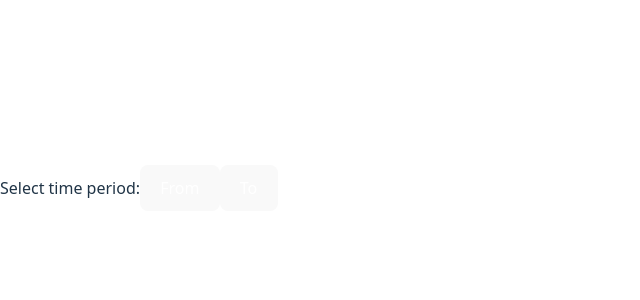
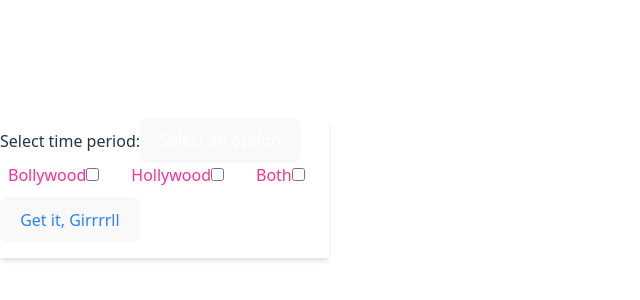
Before and after one commit to Dhwaniud/MovieShufflerApp, a React (Vite) app: page / in a window 1280 px wide. Shown: the part 212-512 px from the top of the page, without its empty margins (0-640 px from the left). Built offline with nearby package versions, Linux system fonts and the light colour scheme.

Commit message:
Removed DatePicker, added dropdown & checkbox  to HomePage

```diff
--- a/src/Homepage.jsx
+++ b/src/Homepage.jsx
@@ -1,9 +1,36 @@
 import React, { useState } from "react";
 
 export default function Homepage() {
+    const options = [
+        "1980 to 1990",
+        "1990 to 2000",
+        "2000 to 2010",
+        "2010 to 2020",
+        "2020 to Present",
+        "All",
+    ];
+
+    const [checkedItems, setCheckedItems] = useState({
+        Bollywood: false,
+        Hollywood: false,
+        Both: false,
+    });
+
     const [isOpenFrom, setIsOpenFrom] = useState(false);
-    const [isOpenTo, setIsOpenTo] = useState(false);
+    const [selectedValue, setSelectedValue] = useState("");
+
+    function handleClick(option) {
+        setSelectedValue(option);
+        console.log(option);
+        setIsOpenFrom(false);
+    }
+
+    function handleSend(e) {
+        console.log("Got it Girrrlll");
+    }
+
     return (
+        <div className="p-4, bg-white, rounded-md, shadow-md">
             <div className="relative inline-block">
                 <label htmlFor="year">Select time period:</label>
                 <button
@@ -12,54 +39,78 @@ export default function Homepage() {
                     }}
                     className="bg-blue-500 text-white px-4 py-2 rounded hover:bg-blue-600"
                 >
-                From
+                    {selectedValue || "Select an option"}
                 </button>
                 {isOpenFrom && (
-                <div className="absolute mt-2 w-48 bg-white border rounded shadow-lg">
-                    <a href="#" className="block px-4 py-2 hover:bg-gray-100">
-                        1980
-                    </a>
-                    <a href="#" className="block px-4 py-2 hover:bg-gray-100">
-                        1990
-                    </a>
-                    <a href="#" className="block px-4 py-2 hover:bg-gray-100">
-                        2000
-                    </a>
-                    <a href="#" className="block px-4 py-2 hover:bg-gray-100">
-                        2010
-                    </a>
-                    <a href="#" className="block px-4 py-2 hover:bg-gray-100">
-                        2020
-                    </a>
+                    <ul className="absolute mt-2 w-48 bg-black border rounded shadow-lg" required>
+                        {options.map((option) => (
+                            <li
+                                key={option}
+                                onClick={() => handleClick(option)}
+                                className={`block px-4 py-2 hover:bg-gray-100 `}
+                            >
+                                {option}
+                            </li>
+                        ))}
+                    </ul>
+                )}
             </div>
-            )}
+            <div>
+                <label className="mr-2 mb-4 text-pink-500 rounded p-2 space-x-1">
+                    Bollywood
+                    <input
+                        className="mr-2 mb-4 text-pink-500 rounded p-2"
+                        type="checkbox"
+                        name="bollywood"
+                        checked={checkedItems.Bollywood}
+                        onChange={(e) =>
+                            setCheckedItems({
+                                ...checkedItems,
+                                Bollywood: e.target.checked,
+                            })
+                        }
+                    ></input>
+                </label>
+
+                <label className="mr-2 mb-4 text-pink-500 rounded p-2">
+                    Hollywood
+                    <input
+                        className="mr-2 mb-4 text-pink-500 rounded p-2"
+                        type="checkbox"
+                        name="hollywood"
+                        checked={checkedItems.Hollywood}
+                        onChange={(e) =>
+                            setCheckedItems({
+                                ...checkedItems,
+                                Hollywood: e.target.checked,
+                            })
+                        }
+                    ></input>
+                </label>
+
+                <label className="mr-2 mb-4 text-pink-500 rounded p-2">
+                    Both
+                    <input
+                        className="mr-2 mb-4 text-pink-500 rounded p-2"
+                        type="checkbox"
+                        name="Both"
+                        checked={checkedItems.Both}
+                        onChange={(e) =>
+                            setCheckedItems({
+                                ...checkedItems,
+                                Both: e.target.checked,
+                            })
+                        }
+                    ></input>
+                </label>
+            </div>
             <button
-                onClick={() => {
-                    setIsOpenTo(!isOpenTo);
-                }}
-                className="bg-blue-500 text-white px-4 py-2 rounded hover:bg-blue-600"
+                type="Primary"
+                className="mr-2 mb-4 text-blue-500 rounded p-2"
+                onClick={handleSend}
             >
-                To
+                Get it, Girrrrll
             </button>
-            {isOpenTo && (
-                <div className="absolute mt-2 w-48 bg-white border rounded shadow-lg">
-                    <a href="#" className="block px-4 py-2 hover:bg-gray-100">
-                        1990
-                    </a>
-                    <a href="#" className="block px-4 py-2 hover:bg-gray-100">
-                        2000
-                    </a>
-                    <a href="#" className="block px-4 py-2 hover:bg-gray-100">
-                        2010
-                    </a>
-                    <a href="#" className="block px-4 py-2 hover:bg-gray-100">
-                        2020
-                    </a>
-                    <a href="#" className="block px-4 py-2 hover:bg-gray-100">
-                        Present
-                    </a>
-                </div>
-            )}
         </div>
     );
 }
```
Also changed, not shown: src/DatePicker.jsx (deleted). Lines whose indentation alone changed are shown as unchanged.
